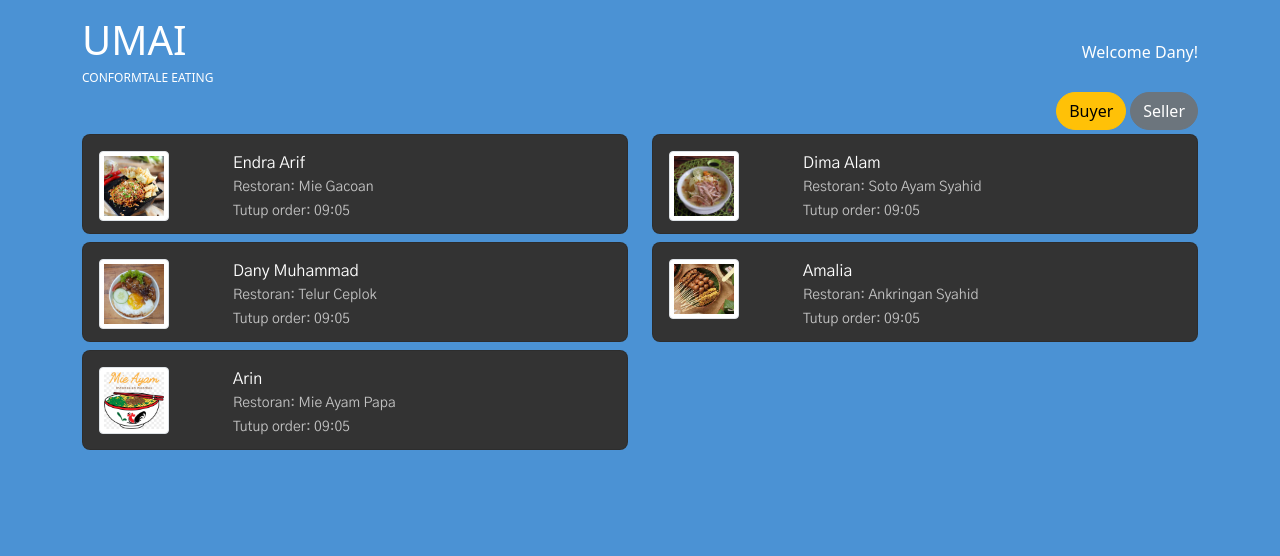
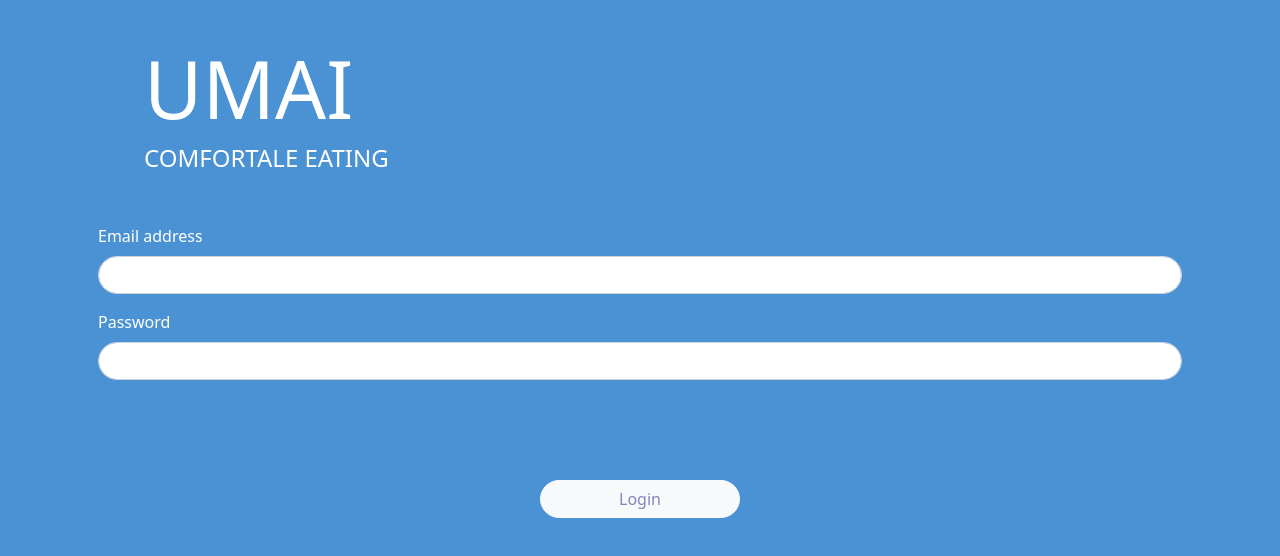
Before and after one commit to danyghaly/monoceros-team, a SvelteKit app: page / in a window 1280 px wide. Shown: the top 556 px of the page. Built offline with nearby package versions, Linux system fonts and the light colour scheme.

Commit message:
style: update login form

```diff
--- a/src/routes/+page.svelte
+++ b/src/routes/+page.svelte
@@ -9,7 +9,8 @@
   import userImg from '$lib/assets/user.jpg'
   import udangRambutan from '$lib/assets/udang rembutan.jpg'
 
-  let tab = 'buyer'
+  let tab = 'login'
+  let user = ''
   const orders = [
     {
       buyer: 'Endra Arif',
@@ -57,6 +58,13 @@
   function addQuantity(order) {
     order.quantity++
   }
+  function handleLogin() {
+    let email = document.getElementById('exampleInputEmail1').value
+    let arr = email.split('@')
+    console.log(email.split('@'))
+    user = arr[0]
+    tab = 'buyer'
+  }
   function buyerClick() {
     tab = 'buyer'
   }
@@ -65,13 +73,34 @@
   }
 </script>
 <div class="container mt-3">
+  {#if tab==='login'}
+    <div class="card px-3" style="margin-top: 40px;background-color: #4B92D4; border: 0">
+      <div class="d-block" style="margin-left: 46px">
+        <h1 class="login-title">UMAI</h1>
+        <span class="login-title" style="font-size: 24px;">COMFORTALE EATING</span>
+      </div>
+      <form class="my-5">
+        <div class="mb-3">
+          <label for="exampleInputEmail1" class="form-label login-label">Email address</label>
+          <input style="border-radius: 100px" type="email" class="form-control" id="exampleInputEmail1" aria-describedby="emailHelp">
+        </div>
+        <div class="mb-3">
+          <label for="exampleInputPassword1" class="form-label  login-label">Password</label>
+          <input style="border-radius: 100px"type="email" class="form-control" id="exampleInputPassword1">
+        </div>
+        <div class="d-flex justify-content-center" style="margin-top: 100px">
+          <button on:click={handleLogin} type="submit" class="btn btn-light" style="border-radius: 100px; width: 200px; color: #8385BC">Login</button>
+        </div>
+      </form>
+    </div>
+  {:else }
     <div class="row mb-1">
       <div class="col-6">
         <h1 class="mb-0" style="color: white">UMAI</h1>
-      <span style="font-size: 12px;color: white;">CONFORMTALE EATING</span>
+        <span style="font-size: 12px;color: white;">COMFORTALE EATING</span>
       </div>
       <div class="col-6 d-flex align-items-center" style="justify-content: end; color: white">
-      Welcome Dany!
+        Welcome {user}!
       </div>
     </div>
     <div class="row mb-1">
@@ -195,8 +224,18 @@
         </div>
       </div>
     {/if}
+  {/if}
+
 </div>
 <style>
+    .login-label {
+        color: white;
+    }
+    .login-title {
+        color: white;
+        font-size: 80px;
+        margin-bottom: 4px;
+    }
     .brand {
         color: white;
         font-family: Gothic A1;
```
Lines whose indentation alone changed are shown as unchanged.
